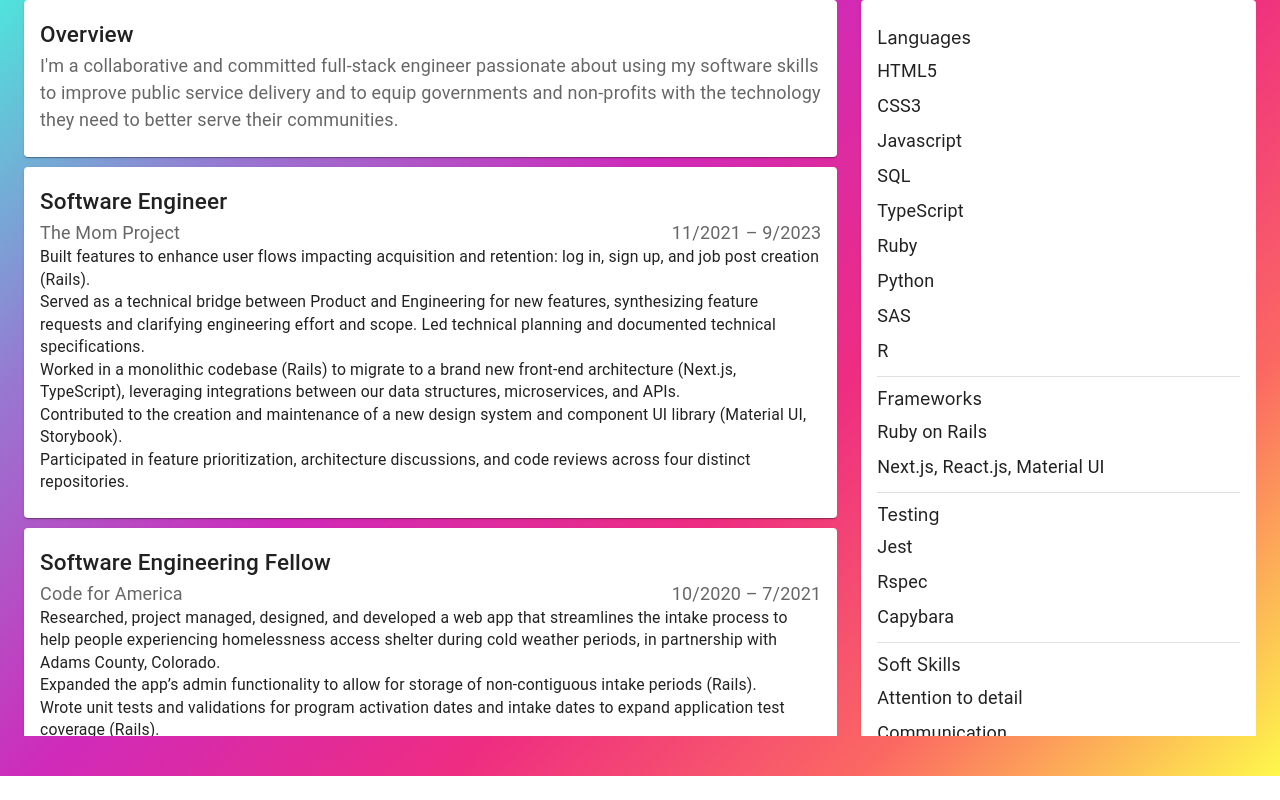
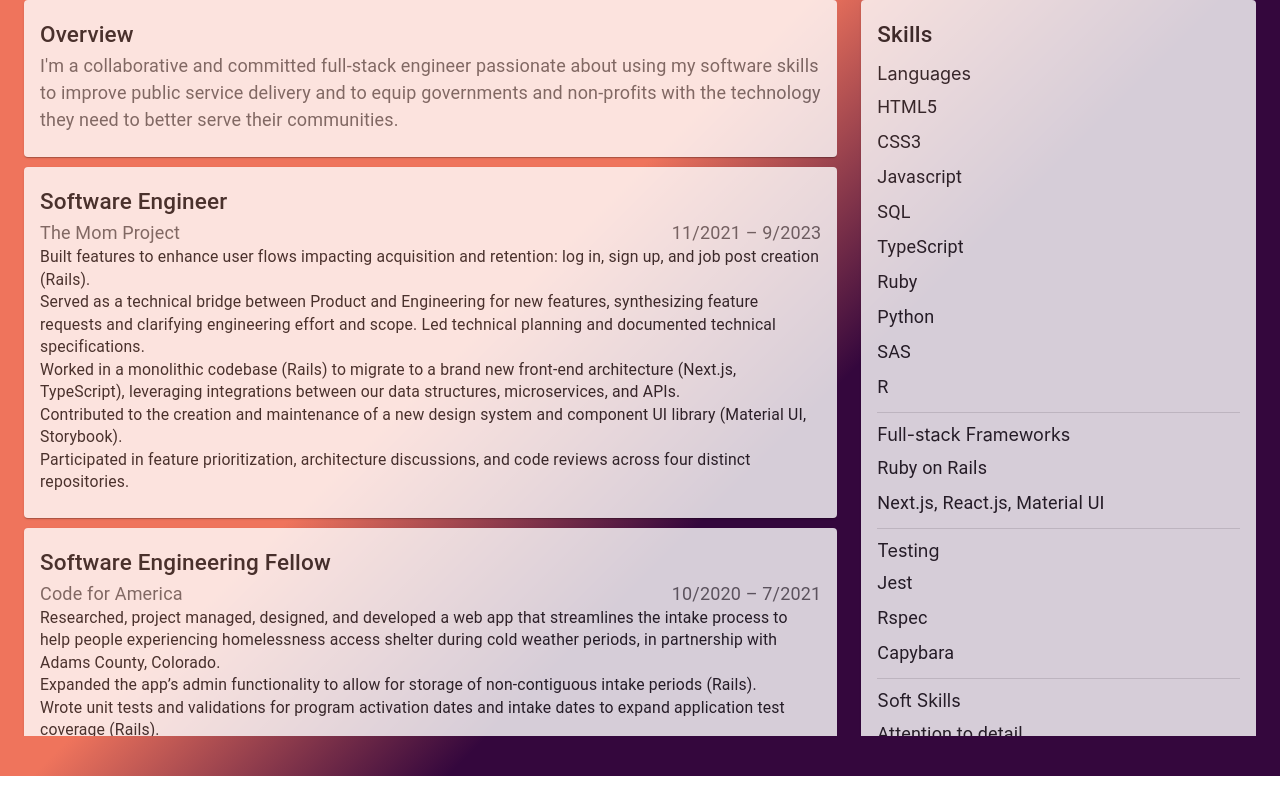
Before and after one commit to fionatagious/fiona.works, a Next.js app: page /resume in a window 1280 px wide. Built offline with nearby package versions, Linux system fonts and the light colour scheme.

Commit message:
card opacity

```diff
--- a/pages/resume/acumen.js
+++ b/pages/resume/acumen.js
@@ -7,7 +7,7 @@ import Grid from '@mui/material/Grid';
 
 export default function AcumenCard() {
   return (
-    <Card sx={{ minWidth: 275, maxWidth: 1200, marginTop: '10px' }}>
+    <Card sx={{ minWidth: 275, maxWidth: 1200, marginTop: '10px', opacity: 0.8 }}>
       <CardContent>
         <Typography variant="h6" component="div">
           Data and Policy Analyst - Statistical Programmer
--- a/pages/resume/cfa.js
+++ b/pages/resume/cfa.js
@@ -7,7 +7,7 @@ import Grid from '@mui/material/Grid';
 
 export default function CFACard() {
   return (
-    <Card sx={{ minWidth: 275, maxWidth: 1200, marginTop: '10px' }}>
+    <Card sx={{ minWidth: 275, maxWidth: 1200, marginTop: '10px', opacity: 0.8 }}>
       <CardContent>
         <Typography variant="h6" component="div">
           Software Engineering Fellow
--- a/pages/resume/cm.js
+++ b/pages/resume/cm.js
@@ -6,7 +6,7 @@ import Grid from '@mui/material/Grid';
 
 export default function CMCard() {
   return (
-    <Card sx={{ minWidth: 275, maxWidth: 1200, marginTop: '10px' }}>
+    <Card sx={{ minWidth: 275, maxWidth: 1200, marginTop: '10px', opacity: 0.8 }}>
       <CardContent>
         <Typography variant="h6" component="div">
             Data Associate
--- a/pages/resume/index.js
+++ b/pages/resume/index.js
@@ -45,63 +45,63 @@ export default function TemporaryDrawer() {
     setState({ ...state, [anchor]: open });
   };
 
-  const list = (anchor) => (
-    <Box
-      sx={{ width: anchor === 'top' || anchor === 'bottom' ? 'auto' : 250 }}
-      role="presentation"
-      onClick={toggleDrawer(anchor, false)}
-      onKeyDown={toggleDrawer(anchor, false)}
-    >
-      <List>
-        <h4>Languages</h4>
-        {['HTML5', 'CSS3', 'Javascript', 'SQL', 'TypeScript', 'Ruby', 'Python', 'SAS', 'R'].map((text, index) => (
-          <ListItem key={text} disablePadding>
-              <ListItemIcon>
-                {index % 2 === 0 ? <ListItemIcon /> : <ListItemIcon />}
-              </ListItemIcon>
-              <ListItemText primary={text} />
-          </ListItem>
-        ))}
-      </List>
-      <Divider />
-      <List>
-        <h4>Full-stack Frameworks</h4>
-        {['Ruby on Rails', 'Next.js'].map((text, index) => (
-          <ListItem key={text} disablePadding>
-            <ListItemIcon>
-              {index % 2 === 0 ? <ListItemIcon /> : <ListItemIcon />}
-            </ListItemIcon>
-            <ListItemText primary={text} />
-          </ListItem>
-        ))}
-      </List>
-      <List>
-        <h4>Testing Frameworks</h4>
-        {['Jest', 'Rspec', 'Capybara'].map((text, index) => (
-          <ListItem key={text} disablePadding>
-            <ListItemIcon>
-              {index % 2 === 0 ? <ListItemIcon /> : <ListItemIcon />}
-            </ListItemIcon>
-            <ListItemText primary={text} />
-          </ListItem>
-        ))}
-      </List>
-      <List>
-        <h4>Soft Skills</h4>
-        {['Attention to detail', 'Communication', 'Curiosity', 'Dedication', 'Empathy', 'Organization'].map((text, index) => (
-          <ListItem key={text} disablePadding>
-            <ListItemIcon>
-              {index % 2 === 0 ? <ListItemIcon /> : <ListItemIcon />}
-            </ListItemIcon>
-            <ListItemText primary={text} />
-          </ListItem>
-        ))}
-      </List>
-    </Box>
-  );
+  // const list = (anchor) => (
+  //   <Box
+  //     sx={{ width: anchor === 'top' || anchor === 'bottom' ? 'auto' : 250 }}
+  //     role="presentation"
+  //     onClick={toggleDrawer(anchor, false)}
+  //     onKeyDown={toggleDrawer(anchor, false)}
+  //   >
+  //     <List>
+  //       <h4>Languages</h4>
+  //       {['HTML5', 'CSS3', 'Javascript', 'SQL', 'TypeScript', 'Ruby', 'Python', 'SAS', 'R'].map((text, index) => (
+  //         <ListItem key={text} disablePadding>
+  //             <ListItemIcon>
+  //               {index % 2 === 0 ? <ListItemIcon /> : <ListItemIcon />}
+  //             </ListItemIcon>
+  //             <ListItemText primary={text} />
+  //         </ListItem>
+  //       ))}
+  //     </List>
+  //     <Divider />
+  //     <List>
+  //       <h4>Full-stack Frameworks</h4>
+  //       {['Ruby on Rails', 'Next.js'].map((text, index) => (
+  //         <ListItem key={text} disablePadding>
+  //           <ListItemIcon>
+  //             {index % 2 === 0 ? <ListItemIcon /> : <ListItemIcon />}
+  //           </ListItemIcon>
+  //           <ListItemText primary={text} />
+  //         </ListItem>
+  //       ))}
+  //     </List>
+  //     <List>
+  //       <h4>Testing Frameworks</h4>
+  //       {['Jest', 'Rspec', 'Capybara'].map((text, index) => (
+  //         <ListItem key={text} disablePadding>
+  //           <ListItemIcon>
+  //             {index % 2 === 0 ? <ListItemIcon /> : <ListItemIcon />}
+  //           </ListItemIcon>
+  //           <ListItemText primary={text} />
+  //         </ListItem>
+  //       ))}
+  //     </List>
+  //     <List>
+  //       <h4>Soft Skills</h4>
+  //       {['Attention to detail', 'Communication', 'Curiosity', 'Dedication', 'Empathy', 'Organization'].map((text, index) => (
+  //         <ListItem key={text} disablePadding>
+  //           <ListItemIcon>
+  //             {index % 2 === 0 ? <ListItemIcon /> : <ListItemIcon />}
+  //           </ListItemIcon>
+  //           <ListItemText primary={text} />
+  //         </ListItem>
+  //       ))}
+  //     </List>
+  //   </Box>
+  // );
 
   return (
-    <Container maxWidth={false} sx={{ minHeight: '100vh', background: 'linear-gradient(135deg, #4aeadc 0%, #9778d1 20%, #cf2aba 40%, #ee2c82 60%,#fb6962 80%,#fef84c 100%)'}}>
+    <Container maxWidth={false} sx={{ minHeight: '100vh', background: 'linear-gradient(135deg, #ef745c 40%, #34073d 60%, #34073d 100%)'}}>
       <Grid container rowSpacing={{ xs: 2, md: 3 }} columnSpacing={{ xs: 1, sm: 2, md: 3 }}>
         <Grid item xs={8} sx={{ maxHeight: '95vh', overflow: 'auto' }}>
           <Overview />
--- a/pages/resume/overview.js
+++ b/pages/resume/overview.js
@@ -6,8 +6,8 @@ import Typography from '@mui/material/Typography';
 
 export default function Overview() {
   return (
-    <Card sx={{ minWidth: 275, maxWidth: 1200 }}>
-      <CardContent sx={{ pb: 0 }} >
+    <Card sx={{ minWidth: 275, maxWidth: 1200, opacity: 0.8 }}>
+      <CardContent sx={{ pb: 0 }}>
         <Typography variant="h6" component="div">
           Overview
         </Typography>
--- a/pages/resume/skills.js
+++ b/pages/resume/skills.js
@@ -5,13 +5,15 @@ import Divider from '@mui/material/Divider';
 import ListItem from '@mui/material/ListItem';
 import ListItemIcon from '@mui/material/ListItemIcon';
 import ListItemText from '@mui/material/ListItemText';
+import Typography from '@mui/material/Typography';
 
 export default function Skills() {
   return (
-    <Card sx={{ maxHeight: '95vh', overflow: 'auto' }}>
-      <CardContent>
+    <Card sx={{ overflow: 'auto', opacity: 0.8 }}>
+      <CardContent sx={{ pb: 0 }}>
+        <Typography variant="h6">Skills</Typography>
         <List>
-          <h4>Languages</h4>
+          <p>Languages</p>
           {['HTML5', 'CSS3', 'Javascript', 'SQL', 'TypeScript', 'Ruby', 'Python', 'SAS', 'R'].map((text, index) => (
           <ListItem key={text} disablePadding>
             <ListItemText primary={text} />
@@ -20,7 +22,7 @@ export default function Skills() {
         </List>
         <Divider />
         <List>
-          <h4>Frameworks</h4>
+          <p>Full-stack Frameworks</p>
           {['Ruby on Rails', 'Next.js, React.js, Material UI'].map((text, index) => (
           <ListItem key={text} disablePadding>
             <ListItemText primary={text} />
@@ -29,7 +31,7 @@ export default function Skills() {
         </List>
         <Divider />
         <List>
-          <h4>Testing</h4>
+          <p>Testing</p>
           {['Jest', 'Rspec', 'Capybara'].map((text, index) => (
           <ListItem key={text} disablePadding>
             <ListItemText primary={text} />
@@ -38,7 +40,7 @@ export default function Skills() {
         </List>
         <Divider />
         <List>
-          <h4>Soft Skills</h4>
+          <p>Soft Skills</p>
           {['Attention to detail', 'Communication', 'Curiosity', 'Dedication', 'Empathy', 'Organization'].map((text, index) => (
           <ListItem key={text} disablePadding>
             <ListItemText primary={text} />
--- a/pages/resume/tmp.js
+++ b/pages/resume/tmp.js
@@ -6,7 +6,7 @@ import Grid from '@mui/material/Grid';
 
 export default function TMPCard() {
   return (
-    <Card mt={5} sx={{ minWidth: 275, maxWidth: 1200, marginTop: '10px' }}>
+    <Card mt={5} sx={{ minWidth: 275, maxWidth: 1200, marginTop: '10px', opacity: 0.8 }}>
       <CardContent>
         <Typography variant="h6" component="div">
           Software Engineer
--- a/pages/resume/uber.js
+++ b/pages/resume/uber.js
@@ -6,7 +6,7 @@ import Grid from '@mui/material/Grid';
 
 export default function CFACard() {
   return (
-    <Card sx={{ minWidth: 275, maxWidth: 1200, marginTop: '10px' }}>
+    <Card sx={{ minWidth: 275, maxWidth: 1200, marginTop: '10px', opacity: 0.8 }}>
       <CardContent>
         <Typography variant="h6" component="div">
           Data Analyst
```
